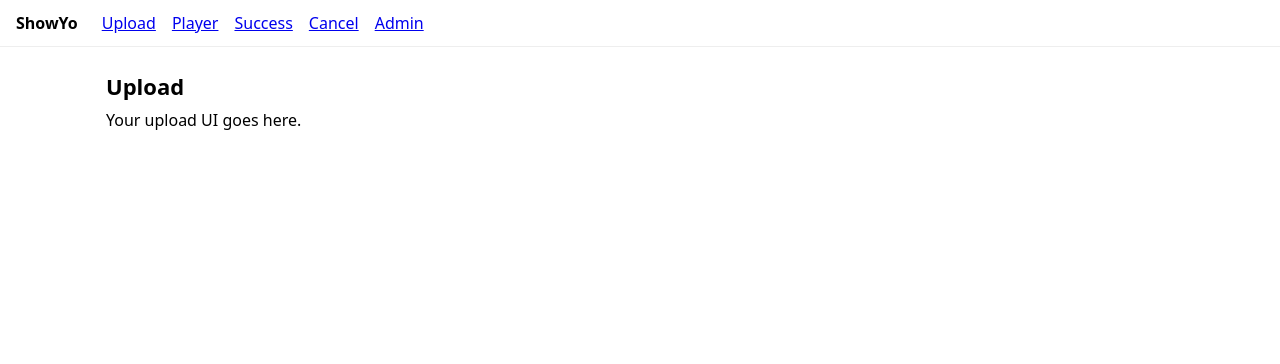
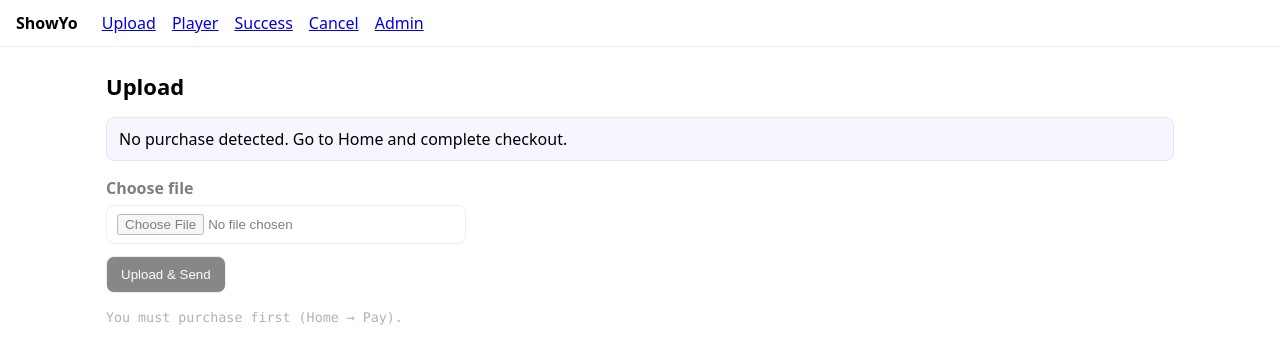
Before and after one commit to taunyxlpz/showyo.live, a Next.js app: page /upload in a window 1280 px wide. Shown: the top 364 px of the page. Built offline with nearby package versions, Linux system fonts and the light colour scheme.

Commit message:
Update page.tsx

```diff
--- a/app/upload/page.tsx
+++ b/app/upload/page.tsx
@@ -1,12 +1,68 @@
+'use client';
+
 export const dynamic = 'force-dynamic';
 export const revalidate = 0;
 export const fetchCache = 'force-no-store';
 
+import { useEffect, useMemo, useRef, useState } from 'react';
+
+function getCookie(name: string) {
+  return document.cookie.split('; ').find(x => x.startsWith(name + '='))?.split('=')[1];
+}
+
 export default function UploadPage() {
+  const unlocked = useMemo(() => getCookie('uploadUnlocked'), []);
+  const [file, setFile] = useState<File | null>(null);
+  const [status, setStatus] = useState<string>('');
+  const [publicUrl, setPublicUrl] = useState<string>('');
+
+  useEffect(() => {
+    if (!unlocked) setStatus('You must purchase first (Home → Pay).');
+  }, [unlocked]);
+
+  async function handleUpload() {
+    if (!file) return;
+    setStatus('Requesting S3 URL…');
+    const presign = await fetch('/api/file', {
+      method: 'POST',
+      headers: { 'Content-Type': 'application/json' },
+      body: JSON.stringify({ contentType: file.type }),
+    }).then(r => r.json());
+
+    setStatus('Uploading to S3…');
+    const put = await fetch(presign.uploadUrl, { method: 'PUT', body: file, headers: { 'Content-Type': file.type } });
+    if (!put.ok) { setStatus('Upload failed'); return; }
+
+    setPublicUrl(presign.publicUrl);
+    setStatus('Moderating…');
+    const mod = await fetch('/api/moderate', { method: 'POST', headers: { 'Content-Type': 'application/json' }, body: JSON.stringify({ url: presign.publicUrl }) }).then(r => r.json());
+    if (!mod.approved) { setStatus('Rejected by AI'); return; }
+
+    setStatus('Pushing to TB60…');
+    const kind = file.type.startsWith('video') ? 'video' : 'image';
+    const push = await fetch('/api/push-to-tb60', {
+      method: 'POST',
+      headers: { 'Content-Type': 'application/json' },
+      body: JSON.stringify({ url: presign.publicUrl, kind, meta: { unlocked } }),
+    }).then(r => r.json());
+
+    if (push.ok) setStatus('Sent to TB60 ✅');
+    else setStatus('TB60 push failed');
+  }
+
   return (
     <>
-      <h1 style={{ fontSize: 22, fontWeight: 700, margin: 0 }}>Upload</h1>
-      <p style={{ marginTop: 8 }}>Your upload UI goes here.</p>
+      <h1>Upload</h1>
+      {!unlocked && <p className="notice">No purchase detected. Go to Home and complete checkout.</p>}
+      <div style={{ opacity: unlocked ? 1 : 0.5, pointerEvents: unlocked ? 'auto' : 'none' }}>
+        <label>Choose file</label>
+        <input type="file" accept="image/*,video/*" onChange={e => setFile(e.target.files?.[0] || null)} />
+        <div className="row" style={{ marginTop: 12 }}>
+          <button onClick={handleUpload} disabled={!file}>Upload & Send</button>
+        </div>
+        {status && <p style={{ marginTop: 12 }}><small className="mono">{status}</small></p>}
+        {publicUrl && <p><a href={publicUrl} target="_blank">View uploaded</a></p>}
+      </div>
     </>
   );
 }
```
